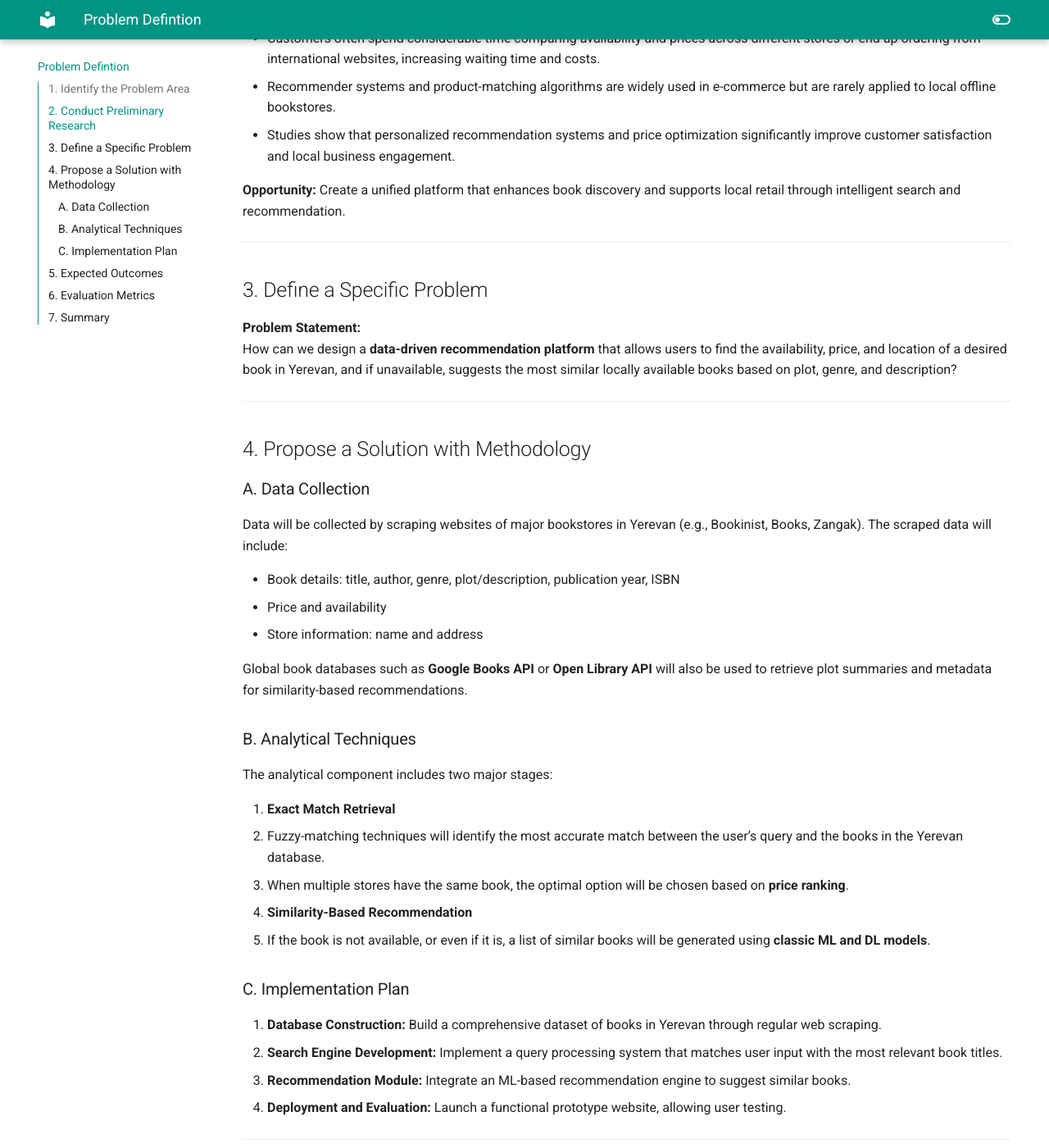
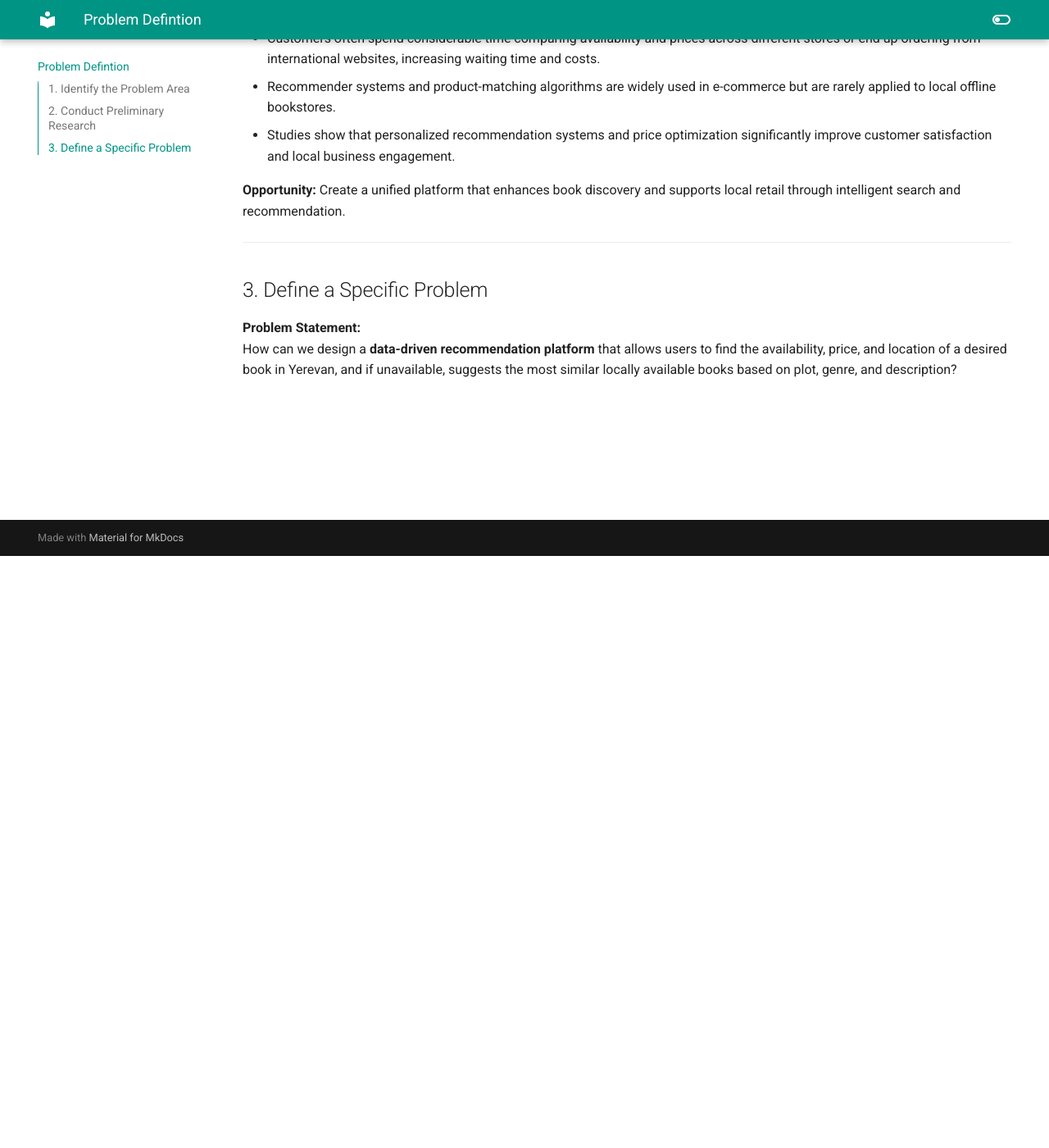
Before and after one commit to DS-223-2025-Fall/group-2, an MkDocs documentation site: the page built from docs/problem_definition.md, in a window 1280 px wide and 1400 px high, scrolled down 722 px. Shown: the whole window at 82% size. Built offline with MkDocs 1.6.1 and Material for MkDocs 9.7.7, drawn with Linux system fonts in a browser that asks for light colours; some of the changed text lies outside the part shown.

Commit message:
deleted part of the problem definition

```diff
--- a/docs/problem_definition.md
+++ b/docs/problem_definition.md
@@ -18,7 +18,7 @@ This lack of centralized information reduces local bookstore sales and increases
 ## 2. Conduct Preliminary Research
 Preliminary research reveals that:
 
-- Many Yerevan bookstores, such as **Bookinist**, **Books.am**, and **Zangak**, have separate online platforms that are not integrated, making it difficult for customers to know where a specific book is available or at what price.
+- Many Yerevan bookstores, such as **Bookinist** and **Zangak**, have separate online platforms that are not integrated, making it difficult for customers to know where a specific book is available or at what price.
 - Customers often spend considerable time comparing availability and prices across different stores or end up ordering from international websites, increasing waiting time and costs.
 - Recommender systems and product-matching algorithms are widely used in e-commerce but are rarely applied to local offline bookstores.
 - Studies show that personalized recommendation systems and price optimization significantly improve customer satisfaction and local business engagement.
@@ -30,59 +30,3 @@ Preliminary research reveals that:
 ## 3. Define a Specific Problem
 **Problem Statement:**
 How can we design a **data-driven recommendation platform** that allows users to find the availability, price, and location of a desired book in Yerevan, and if unavailable, suggests the most similar locally available books based on plot, genre, and description?
-
----
-
-## 4. Propose a Solution with Methodology
-
-### A. Data Collection
-Data will be collected by scraping websites of major bookstores in Yerevan (e.g., Bookinist, Books, Zangak). The scraped data will include:
-
-- Book details: title, author, genre, plot/description, publication year, ISBN
-- Price and availability
-- Store information: name and address
-
-Global book databases such as **Google Books API** or **Open Library API** will also be used to retrieve plot summaries and metadata for similarity-based recommendations.
-
-### B. Analytical Techniques
-The analytical component includes two major stages:
-
-1. **Exact Match Retrieval**
-   - Fuzzy-matching techniques will identify the most accurate match between the user’s query and the books in the Yerevan database.
-   - When multiple stores have the same book, the optimal option will be chosen based on **price ranking**.
-
-2. **Similarity-Based Recommendation**
-   - If the book is not available, or even if it is, a list of similar books will be generated using **classic ML and DL models**.
-
-### C. Implementation Plan
-1. **Database Construction:** Build a comprehensive dataset of books in Yerevan through regular web scraping.
-2. **Search Engine Development:** Implement a query processing system that matches user input with the most relevant book titles.
-3. **Recommendation Module:** Integrate an ML-based recommendation engine to suggest similar books.
-4. **Deployment and Evaluation:** Launch a functional prototype website, allowing user testing.
-
----
-
-## 5. Expected Outcomes
-
-- **For users:** Reduced time spent searching for books and improved satisfaction through personalized, local availability suggestions.
-- **For bookstores:** Increased sales and visibility by appearing in user search results and recommendations.
-- **For the market:** Strengthened customer engagement with local book retailers, reducing reliance on foreign e-commerce sites.
-- **For data insights:** Opportunity to analyze customer search trends and preferences in the Yerevan book market.
-
----
-
-## 6. Evaluation Metrics
-Key Performance Indicators (KPIs) to measure success:
-
-1. User satisfaction score
-2. Local store engagement increase
-3. Click-Through Rate
-4. Search Accuracy
-5. Response Time
-
----
-
-## 7. Summary
-This project uses **marketing analytics and recommendation techniques** to solve a real-world consumer challenge: the difficulty of discovering and purchasing books locally in Yerevan.
-
-By combining **data scraping** and **ML-based similarity modeling**, the proposed solution creates tangible value for both customers and local businesses. It demonstrates how well-implemented recommendation systems can improve local retail engagement.
```
